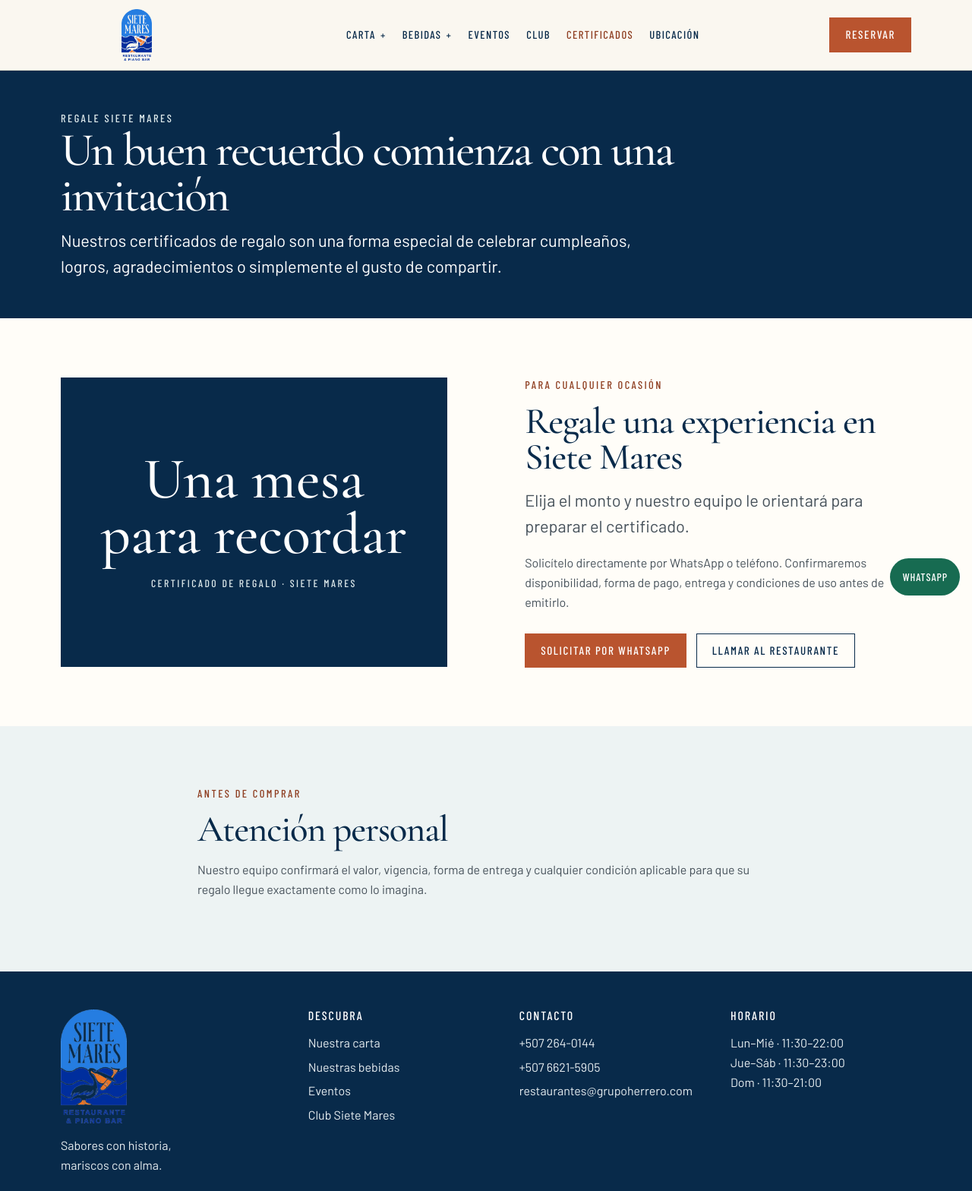
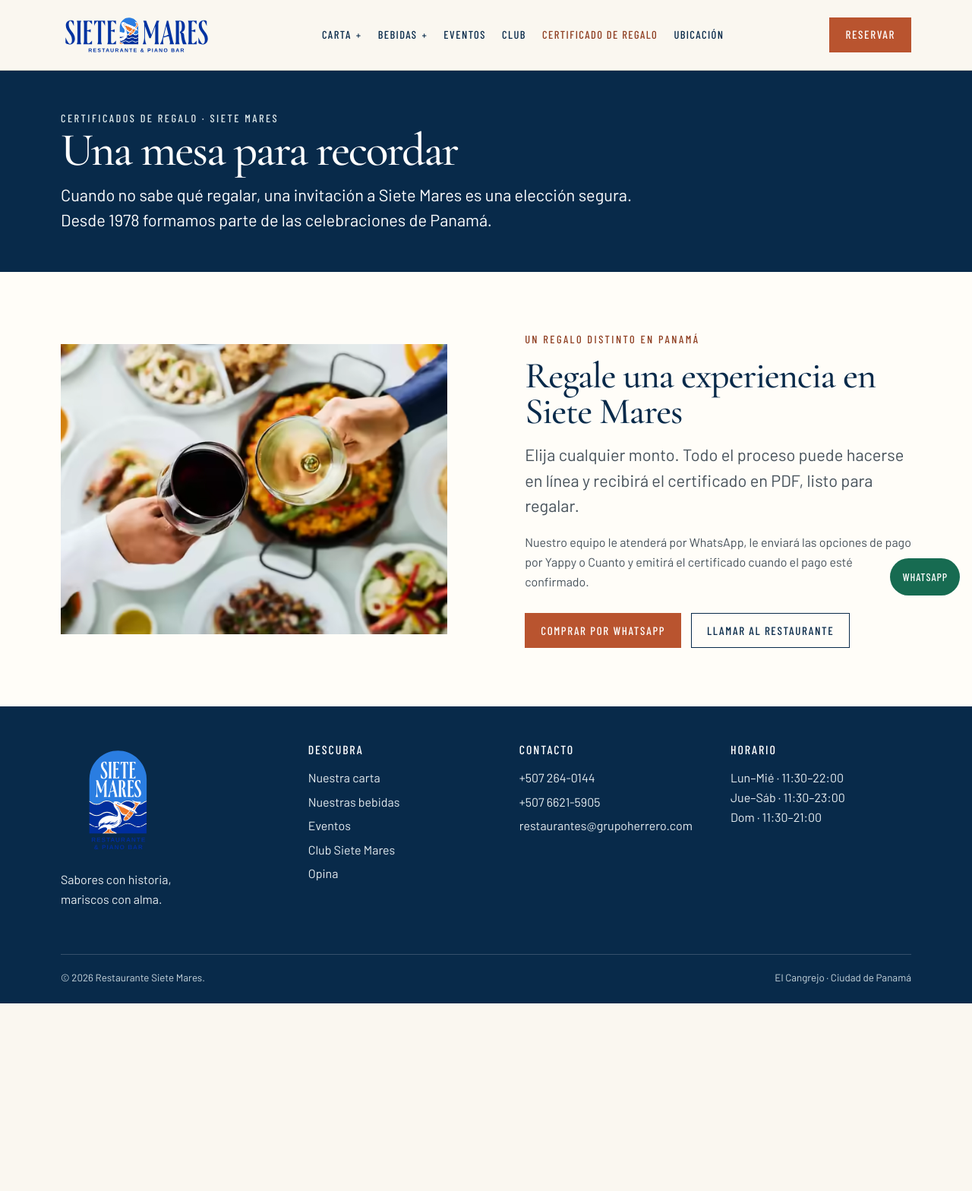
Before and after one commit to danielherreroc-menu/sietemares-web, a plain HTML site: page certificados/index.html in a window 1280 px wide. Shown: the top 1568 px of the page at 76% size. After the commit the page ends 1321 px from the top, so only its background shows below. Drawn offline with Linux system fonts and the light colour scheme.

Commit message:
Add files via upload

```diff
--- a/certificados/index.html
+++ b/certificados/index.html
@@ -3,24 +3,27 @@
 <head>
   <meta charset="utf-8"><meta name="viewport" content="width=device-width, initial-scale=1">
   <title>Certificados de Regalo | Restaurante Siete Mares</title>
-  <meta name="description" content="Regale una experiencia en Restaurante Siete Mares. Solicite un certificado de regalo para cumpleaños, celebraciones y ocasiones especiales.">
+  <meta name="description" content="Compre un certificado de regalo de cualquier monto para Restaurante Siete Mares en Panamá. Pago en línea y entrega del certificado en PDF.">
   <link rel="canonical" href="https://restaurantesietemares.com/certificados/">
-  <meta name="theme-color" content="#082a4a"><meta property="og:type" content="website"><meta property="og:locale" content="es_PA"><meta property="og:title" content="Certificados de regalo Siete Mares"><meta property="og:description" content="Una invitación a disfrutar cocina del mar y momentos memorables."><meta property="og:url" content="https://restaurantesietemares.com/certificados/"><meta property="og:image" content="https://restaurantesietemares.com/assets/images/og-siete-mares.jpg"><meta property="og:image:width" content="1200"><meta property="og:image:height" content="630"><meta property="og:image:alt" content="Fachada de Restaurante Siete Mares, el clásico de mariscos de Panamá desde 1978"><meta name="twitter:card" content="summary_large_image"><meta name="twitter:image" content="https://restaurantesietemares.com/assets/images/og-siete-mares.jpg">
+  <meta name="theme-color" content="#082a4a"><meta property="og:type" content="website"><meta property="og:locale" content="es_PA"><meta property="og:title" content="Certificados de regalo Siete Mares"><meta property="og:description" content="Un regalo distinto y seguro: elija cualquier monto, pague en línea y reciba el certificado en PDF."><meta property="og:url" content="https://restaurantesietemares.com/certificados/"><meta property="og:image" content="https://restaurantesietemares.com/assets/images/og-siete-mares.jpg"><meta property="og:image:width" content="1200"><meta property="og:image:height" content="630"><meta property="og:image:alt" content="Paella de mariscos y platos de Restaurante Siete Mares en Panamá"><meta name="twitter:card" content="summary_large_image"><meta name="twitter:image" content="https://restaurantesietemares.com/assets/images/og-siete-mares.jpg">
   <link rel="icon" href="/assets/images/favicon.png" type="image/png"><link rel="apple-touch-icon" href="/assets/images/apple-touch-icon.png"><link rel="manifest" href="/site.webmanifest"><link rel="stylesheet" href="/assets/style.css">
   <script type="application/ld+json">{"@context":"https://schema.org","@type":"BreadcrumbList","itemListElement":[{"@type":"ListItem","position":1,"name":"Inicio","item":"https://restaurantesietemares.com/"},{"@type":"ListItem","position":2,"name":"Certificados de regalo","item":"https://restaurantesietemares.com/certificados/"}]}</script>
 </head>
 <body>
   <a class="skip-link" href="#contenido">Saltar al contenido</a>
-  <header class="site-header"><div class="container header-inner"><a class="brand" href="/" aria-label="Restaurante Siete Mares, inicio"><img src="/assets/images/logo-siete-mares.png" width="139" height="240" alt="Restaurante Siete Mares"></a><button class="mobile-toggle" type="button" aria-expanded="false" aria-controls="menu-principal" data-nav-toggle><span class="mobile-bars" aria-hidden="true"></span> Menú</button><nav class="site-nav" id="menu-principal" aria-label="Navegación principal" data-site-nav><details class="nav-dropdown" data-nav-dropdown><summary>Carta</summary><div class="nav-dropdown-menu"><a href="/carta/#carta-principal">Carta principal</a><a href="/carta/#postres">Postres, café y té</a></div></details><details class="nav-dropdown" data-nav-dropdown><summary>Bebidas</summary><div class="nav-dropdown-menu"><a href="/nuestras-bebidas/#vinos">Vinos</a><a href="/nuestras-bebidas/#bar">Cócteles y bar</a><a href="/nuestras-bebidas/#digestivos">Digestivos, brandy y cognac</a></div></details><a href="/salones-para-eventos-en-panama/">Eventos</a><a href="https://restaurantesietemares.com/club-siete-mares/">Club</a><a href="/certificados/" aria-current="page">Certificados</a><a href="/ubicacion-siete-mares/">Ubicación</a></nav><a class="button button-primary nav-reserve" href="https://widget.riservi.com/allies/restaurant-widget/restaurante-siete-mares-xlk?utm_campaign=Website" target="_blank" rel="noopener">Reservar</a></div></header>
+  <header class="site-header"><div class="container header-inner"><a class="brand" href="/" aria-label="Restaurante Siete Mares, inicio"><img src="/assets/images/logo-siete-mares-horizontal.svg" width="720" height="240" alt="Restaurante Siete Mares"></a><button class="mobile-toggle" type="button" aria-expanded="false" aria-controls="menu-principal" data-nav-toggle><span class="mobile-bars" aria-hidden="true"></span> Menú</button><nav class="site-nav" id="menu-principal" aria-label="Navegación principal" data-site-nav><details class="nav-dropdown" data-nav-dropdown><summary>Carta</summary><div class="nav-dropdown-menu"><a href="/carta/#carta-principal">Carta</a><a href="/carta/#postres">Postres</a></div></details><details class="nav-dropdown" data-nav-dropdown><summary>Bebidas</summary><div class="nav-dropdown-menu"><a href="/nuestras-bebidas/#licores">Cócteles y licores</a><a href="/nuestras-bebidas/#vinos">Vinos</a></div></details><a href="/salones-para-eventos-en-panama/">Eventos</a><a href="/club-siete-mares/">Club</a><a href="/certificados/" aria-current="page">Certificado de regalo</a><a href="/ubicacion-siete-mares/">Ubicación</a></nav><a class="button button-primary nav-reserve" href="https://widget.riservi.com/allies/restaurant-widget/restaurante-siete-mares-xlk?utm_campaign=Website" target="_blank" rel="noopener">Reservar</a></div></header>
   <main id="contenido">
-    <header class="page-hero"><div class="container"><p class="eyebrow" style="color:#dce8ea">Regale Siete Mares</p><h1>Un buen recuerdo comienza con una invitación</h1><p class="lead">Nuestros certificados de regalo son una forma especial de celebrar cumpleaños, logros, agradecimientos o simplemente el gusto de compartir.</p></div></header>
+    <header class="page-hero"><div class="container"><p class="eyebrow" style="color:#dce8ea">Certificados de regalo · Siete Mares</p><h1>Una mesa para recordar</h1><p class="lead">Cuando no sabe qué regalar, una invitación a Siete Mares es una elección segura. Desde 1978 formamos parte de las celebraciones de Panamá.</p></div></header>
     <section class="section section-white"><div class="container certificate-panel">
-      <div class="certificate-art" aria-label="Representación de un certificado de regalo"><div><span>Una mesa<br>para recordar</span><small>Certificado de regalo · Siete Mares</small></div></div>
-      <div><p class="eyebrow">Para cualquier ocasión</p><h2>Regale una experiencia en Siete Mares</h2><p class="lead">Elija el monto y nuestro equipo le orientará para preparar el certificado.</p><p>Solicítelo directamente por WhatsApp o teléfono. Confirmaremos disponibilidad, forma de pago, entrega y condiciones de uso antes de emitirlo.</p><div class="button-row"><a class="button button-primary" href="https://wa.me/50766215905?text=Hola%2C%20quisiera%20informaci%C3%B3n%20sobre%20los%20certificados%20de%20regalo%20de%20Siete%20Mares." target="_blank" rel="noopener">Solicitar por WhatsApp</a><a class="button button-secondary" href="tel:+5072640144">Llamar al restaurante</a></div></div>
+      <picture class="certificate-photo">
+        <source type="image/avif" srcset="/assets/images/siete-mares-certificado-regalo-brindis-360.avif 360w, /assets/images/siete-mares-certificado-regalo-brindis-600.avif 600w, /assets/images/siete-mares-certificado-regalo-brindis-1200.avif 1200w" sizes="(max-width: 680px) 92vw, 520px">
+        <source type="image/webp" srcset="/assets/images/siete-mares-certificado-regalo-brindis-360.webp 360w, /assets/images/siete-mares-certificado-regalo-brindis-600.webp 600w, /assets/images/siete-mares-certificado-regalo-brindis-1200.webp 1200w" sizes="(max-width: 680px) 92vw, 520px">
+        <img src="/assets/images/siete-mares-certificado-regalo-brindis-1200.webp" width="1200" height="900" alt="Brindis con vino sobre una mesa de platos de Restaurante Siete Mares" loading="eager" fetchpriority="high">
+      </picture>
+      <div><p class="eyebrow">Un regalo distinto en Panamá</p><h2>Regale una experiencia en Siete Mares</h2><p class="lead">Elija cualquier monto. Todo el proceso puede hacerse en línea y recibirá el certificado en PDF, listo para regalar.</p><p>Nuestro equipo le atenderá por WhatsApp, le enviará las opciones de pago por Yappy o Cuanto y emitirá el certificado cuando el pago esté confirmado.</p><div class="button-row"><a class="button button-primary" href="https://wa.me/50766215905?text=Hola%2C%20quisiera%20comprar%20un%20certificado%20de%20regalo%20de%20Siete%20Mares.%20El%20monto%20ser%C3%ADa%3A%20____." target="_blank" rel="noopener">Comprar por WhatsApp</a><a class="button button-secondary" href="tel:+5072640144">Llamar al restaurante</a></div></div>
     </div></section>
-    <section class="section section-mist"><div class="container narrow"><p class="eyebrow">Antes de comprar</p><h2>Atención personal</h2><p>Nuestro equipo confirmará el valor, vigencia, forma de entrega y cualquier condición aplicable para que su regalo llegue exactamente como lo imagina.</p></div></section>
   </main>
-  <footer class="site-footer"><div class="container footer-grid"><div class="footer-brand"><img src="/assets/images/logo-siete-mares.png" width="139" height="240" alt="Restaurante Siete Mares"><p>Sabores con historia,<br>mariscos con alma.</p></div><div><h3>Descubra</h3><a href="/carta/">Nuestra carta</a><a href="/nuestras-bebidas/">Nuestras bebidas</a><a href="/salones-para-eventos-en-panama/">Eventos</a><a href="https://restaurantesietemares.com/club-siete-mares/">Club Siete Mares</a></div><div><h3>Contacto</h3><a href="tel:+5072640144">+507 264-0144</a><a href="https://wa.me/50766215905" target="_blank" rel="noopener">+507 6621-5905</a><a href="mailto:restaurantes@grupoherrero.com">restaurantes@grupoherrero.com</a></div><div><h3>Horario</h3><p>Lun–Mié · 11:30–22:00<br>Jue–Sáb · 11:30–23:00<br>Dom · 11:30–21:00</p></div></div><div class="container footer-bottom"><small>© <span data-year></span> Restaurante Siete Mares.</small><small>El Cangrejo · Ciudad de Panamá</small></div></footer>
+  <footer class="site-footer"><div class="container footer-grid"><div class="footer-brand"><img src="/assets/images/logo-siete-mares-principal.svg" width="720" height="720" alt="Restaurante Siete Mares"><p>Sabores con historia,<br>mariscos con alma.</p></div><div><h3>Descubra</h3><a href="/carta/">Nuestra carta</a><a href="/nuestras-bebidas/">Nuestras bebidas</a><a href="/salones-para-eventos-en-panama/">Eventos</a><a href="/club-siete-mares/">Club Siete Mares</a><a href="/opina/">Opina</a></div><div><h3>Contacto</h3><a href="tel:+5072640144">+507 264-0144</a><a href="https://wa.me/50766215905" target="_blank" rel="noopener">+507 6621-5905</a><a href="mailto:restaurantes@grupoherrero.com">restaurantes@grupoherrero.com</a></div><div><h3>Horario</h3><p>Lun–Mié · 11:30–22:00<br>Jue–Sáb · 11:30–23:00<br>Dom · 11:30–21:00</p></div></div><div class="container footer-bottom"><small>© 2026 Restaurante Siete Mares.</small><small>El Cangrejo · Ciudad de Panamá</small></div></footer>
   <a class="whatsapp-float" href="https://wa.me/50766215905" target="_blank" rel="noopener" aria-label="Escribir a Restaurante Siete Mares por WhatsApp">WhatsApp</a><script src="/assets/site.js" defer></script>
 </body>
 </html>
```
